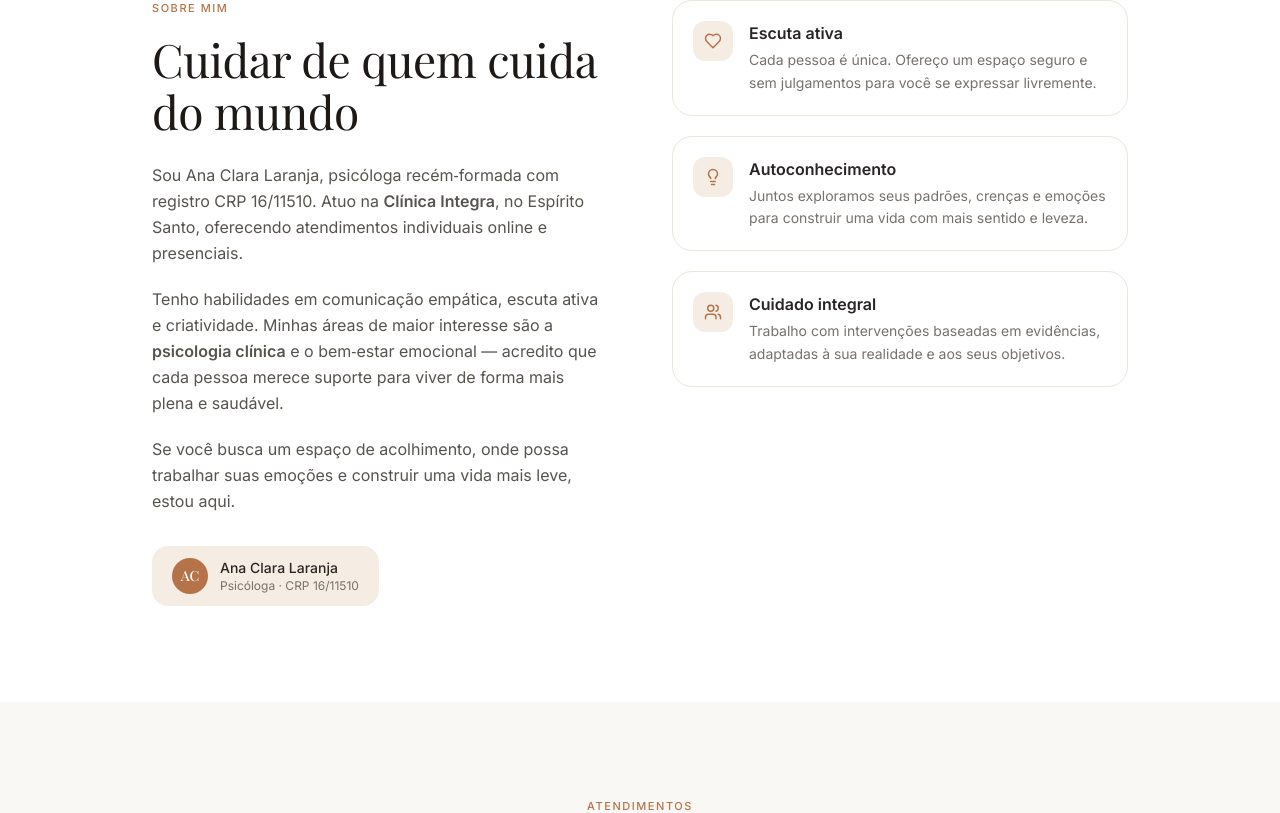
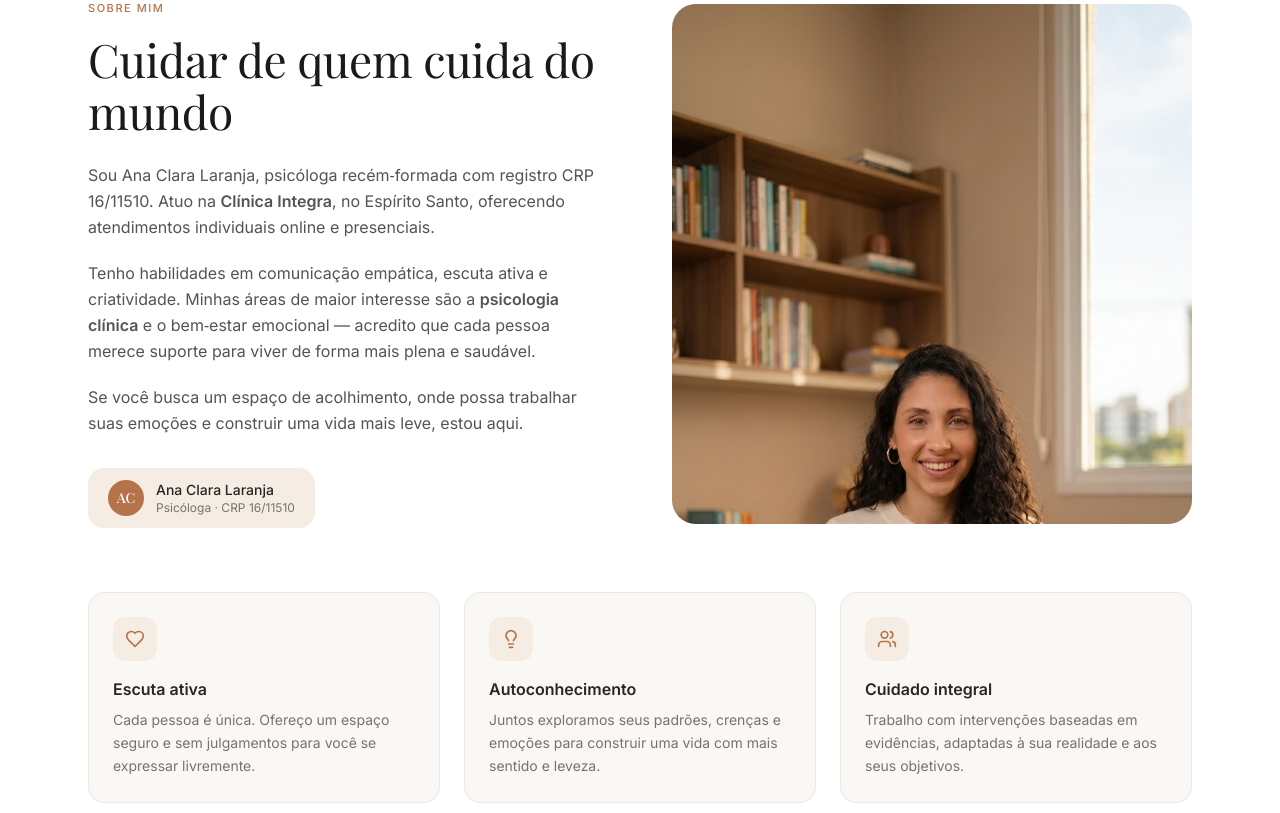
Before and after one commit to danlima-rgb/codetest, a React (Vite) app in the folder ana-clara/: page / in a window 1280 px wide. Shown: the part 896-1709 px from the top of the page. Built offline with nearby package versions, Linux system fonts and the light colour scheme; a web font is replaced by a local one.

Commit message:
About: photo beside text, cards horizontal at bottom with icon on top
https://claude.ai/code/session_01LxZUVBEu8W7zuxfJnN4KUf

```diff
--- a/ana-clara/src/components/About.jsx
+++ b/ana-clara/src/components/About.jsx
@@ -1,4 +1,5 @@
 import { Heart, Lightbulb, Users } from 'lucide-react';
+import foto from '../assets/foto.js';
 
 const values = [
   {
@@ -21,10 +22,12 @@ const values = [
 export default function About() {
   return (
     <section id="sobre" className="py-24 bg-white">
-      <div className="max-w-5xl mx-auto px-6">
-        <div className="grid md:grid-cols-2 gap-16 items-start">
+      <div className="max-w-6xl mx-auto px-6">
 
-          {/* Left */}
+        {/* Top: texto + foto */}
+        <div className="grid md:grid-cols-2 gap-16 items-center mb-16">
+
+          {/* Texto */}
           <div>
             <p className="eyebrow mb-4">Sobre mim</p>
             <h2 className="section-headline text-stone-900 mb-6">
@@ -57,24 +60,48 @@ export default function About() {
             </div>
           </div>
 
-          {/* Right — values */}
-          <div className="flex flex-col gap-5">
-            {values.map(({ icon: Icon, title, text }) => (
-              <div key={title} className="flex gap-4 p-5 cream-card">
+          {/* Foto */}
+          <div className="relative hidden md:block" style={{ height: '520px' }}>
             <div
-                  className="shrink-0 w-10 h-10 rounded-xl flex items-center justify-center"
+              className="w-full h-full rounded-3xl overflow-hidden"
               style={{ background: '#F5EDE3' }}
             >
-                  <Icon size={18} style={{ color: '#B5734A' }} />
+              <img
+                src={foto}
+                alt="Ana Clara Laranja — Psicóloga"
+                style={{
+                  width: '100%',
+                  height: '100%',
+                  objectFit: 'cover',
+                  objectPosition: '50% 30%',
+                }}
+              />
+            </div>
+          </div>
+        </div>
+
+        {/* Cards na horizontal */}
+        <div className="grid grid-cols-1 md:grid-cols-3 gap-6">
+          {values.map(({ icon: Icon, title, text }) => (
+            <div
+              key={title}
+              className="flex flex-col gap-4 p-6 rounded-2xl"
+              style={{ background: '#FAF8F5', border: '1px solid #EDE8E1' }}
+            >
+              <div
+                className="w-11 h-11 rounded-xl flex items-center justify-center"
+                style={{ background: '#F5EDE3' }}
+              >
+                <Icon size={20} style={{ color: '#B5734A' }} />
               </div>
               <div>
-                  <h3 className="font-semibold text-stone-800 mb-1">{title}</h3>
+                <h3 className="font-semibold text-stone-800 mb-2">{title}</h3>
                 <p className="text-sm text-stone-500 leading-relaxed">{text}</p>
               </div>
             </div>
           ))}
         </div>
-        </div>
+
       </div>
     </section>
   );
```
Lines whose indentation alone changed are shown as unchanged.
